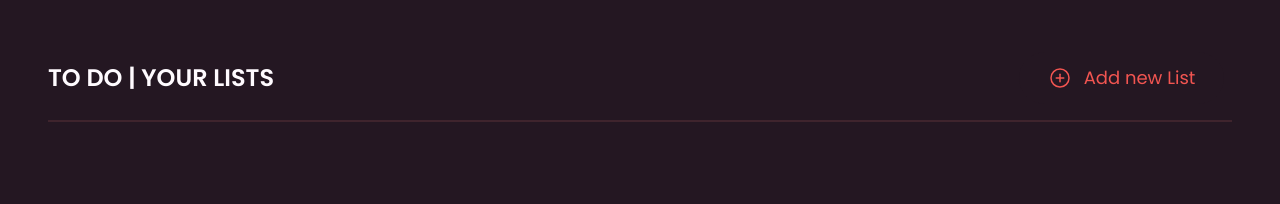
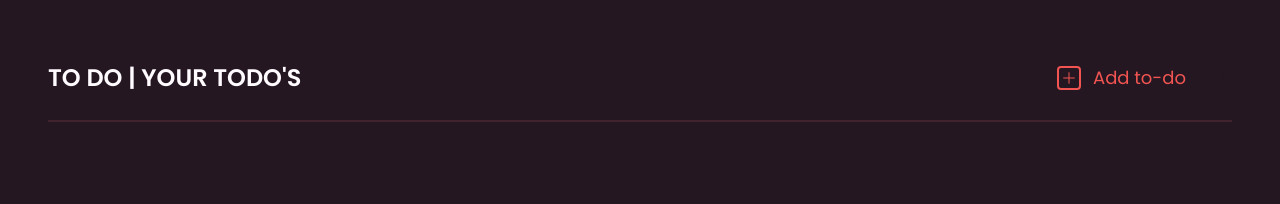
Before and after one commit to eduardamirelly/to-do-list, a React (Vite) app: page /lists/1 in a window 1280 px wide. Shown: the top 204 px of the page. Built offline with nearby package versions, Linux system fonts and the light colour scheme.

Commit message:
:construction: chore: route list todos

```diff
--- a/src/App.jsx
+++ b/src/App.jsx
@@ -11,10 +11,9 @@ function App() {
     <Provider store={store}>
       <Router>
         <Routes>
-          <Route path="/" element={ <ListsPage /> }>
-            <Route path="lists">
-              <Route path=":listId" element={ <TodosPage /> } />
-            </Route>
+          <Route path="/" element={ <ListsPage /> } />
+          <Route path="lists">
+            <Route path=":listId" element={ <TodosPage /> }/>
           </Route>
         </Routes>
       </Router>
--- a/src/components/ListTodo/index.jsx
+++ b/src/components/ListTodo/index.jsx
@@ -8,6 +8,7 @@ import { useState } from 'react'
 import { useEffect } from 'react'
 import { useDispatch } from 'react-redux'
 import { deleteList, editList } from '../../redux/actions/todoListActions'
+import { Link } from 'react-router-dom'
 
 function ListTodo({ id }) {
 
@@ -41,7 +42,9 @@ function ListTodo({ id }) {
         text={titleList}
       />
 
-      <CaretRight size={32} weight="regular" />
+      <Link to={"/lists/" + id} className="hover:text-primary">
+        <CaretRight size={32} weight="regular" />
+      </Link>
     </div>
   )
 }
--- a/src/components/_patterns.css
+++ b/src/components/_patterns.css
@@ -28,7 +28,7 @@
 
 .list {
   @apply bg-dark-900 hover:bg-dark-800 text-second-200 sm:text-md text-sm font-normal rounded-sm;
-  @apply cursor-pointer relative;
+  @apply relative;
   @apply w-full px-6 py-3 mb-5 flex items-center justify-between;
 
   box-shadow: 0px 4px 4px rgba(17, 17, 28, 0.6);
```
Also changed, not shown: src/pages/TodosPage.jsx (+8 -0 lines).
